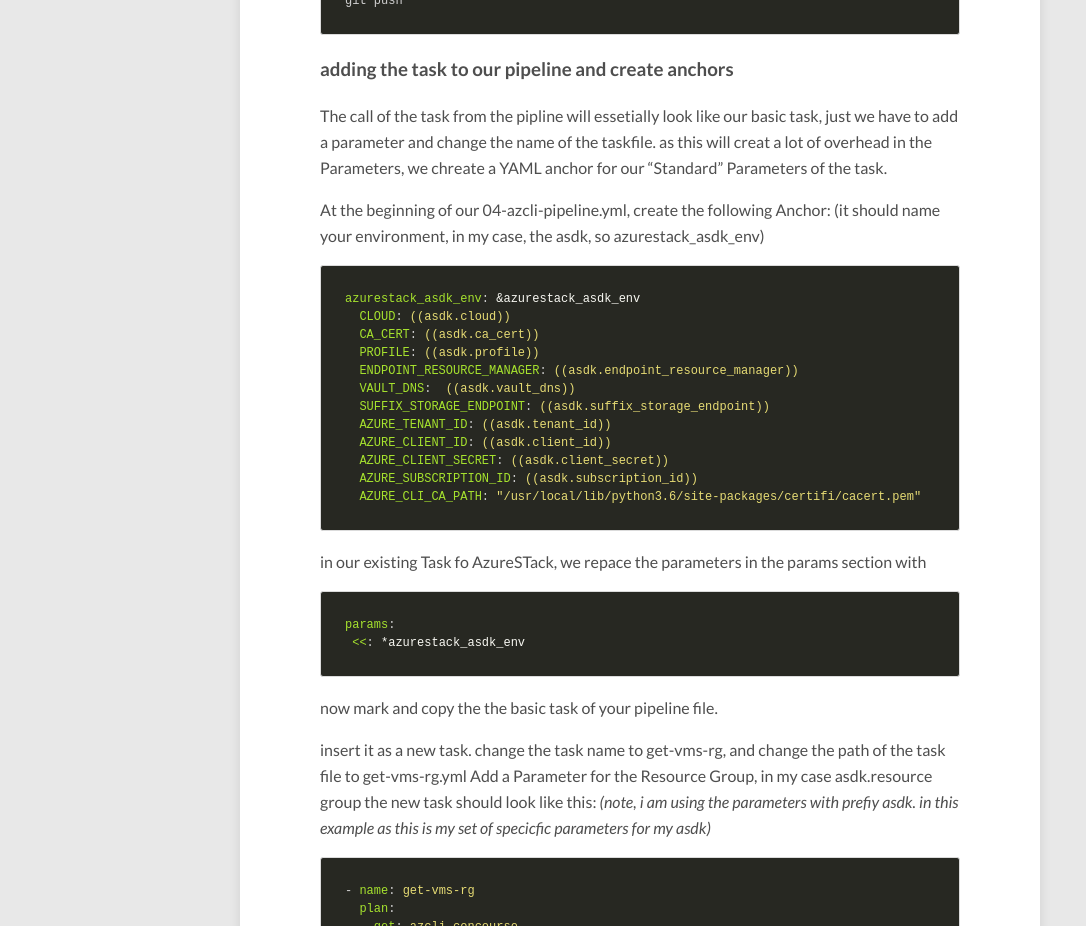
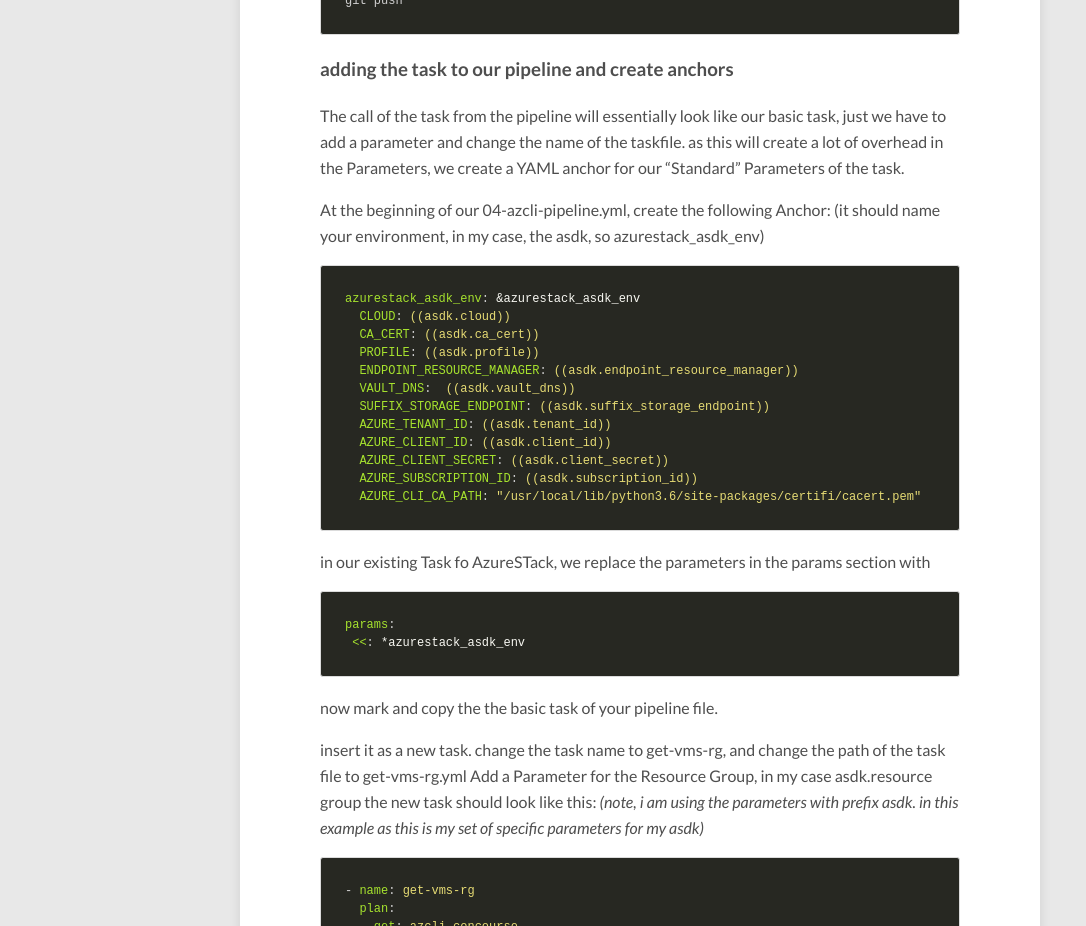
Before and after one commit to bottkars/bottkars.github.io, a Jekyll site: the page built from _posts/2019-08-24-azurestack-loves-concourse-chapter3.md, in a window 1280 px wide and 1400 px high, scrolled down 2501 px. Shown: the part 154-1080 px from the top of the window, without its empty margins (0-1086 px from the left). Built offline with Jekyll 4.4.1, drawn with Linux system fonts in a browser that asks for light colours; nearby versions of some CDN libraries; some of the changed text lies outside the part shown.

Commit message:
spelling

````diff
--- a/_posts/2019-08-24-azurestack-loves-concourse-chapter3.md
+++ b/_posts/2019-08-24-azurestack-loves-concourse-chapter3.md
@@ -115,8 +115,8 @@ git push
 
 ### adding the task to our pipeline and create anchors
 
-The call of the task from the pipline will essetially look like our basic task, just we have to add a parameter and change the name of the taskfile.
-as this will creat a lot of overhead in the Parameters, we chreate a YAML anchor for our "Standard"  Parameters of the task.
+The call of the task from the pipeline will essentially look like our basic task, just we have to add a parameter and change the name of the taskfile.
+as this will create a lot of overhead in the Parameters, we create a YAML anchor for our "Standard"  Parameters of the task.
 
 At the beginning of our 04-azcli-pipeline.yml, create the following Anchor:
 (it should name your environment, in my case, the asdk, so azurestack_asdk_env)
@@ -136,7 +136,7 @@ azurestack_asdk_env: &azurestack_asdk_env
   AZURE_CLI_CA_PATH: "/usr/local/lib/python3.6/site-packages/certifi/cacert.pem"
 ```
 
-in our existing Task fo AzureSTack, we repace the parameters in the params section with
+in our existing Task fo AzureSTack, we replace the parameters in the params section with
 
 ```yml
 params:
@@ -149,7 +149,7 @@ insert it as a new task.
 change the task name to get-vms-rg, and change the path of the task file to get-vms-rg.yml
 Add a Parameter for the Resource Group, in my case asdk.resource group
 the new task should look like this:
-*(note, i am using the parameters with prefiy asdk. in this example as this is my set of specicfic parameters for my asdk)*
+*(note, i am using the parameters with prefix asdk. in this example as this is my set of specific parameters for my asdk)*
 
 ```yml
 - name: get-vms-rg
````
Also changed, not shown: other parts of _posts/2019-08-24-azurestack-loves-concourse-chapter3.md (+2 -2 lines).
